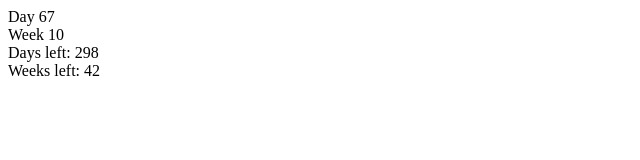
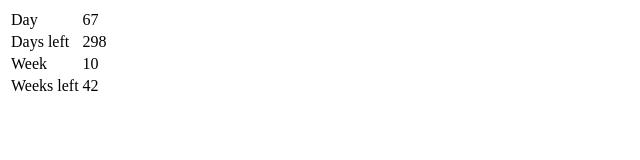
Before and after one commit to wooken/countdown, a plain HTML site: page docs/index.html in a window 1280 px wide. Shown: the whole page, without its empty margins (0-640 px from the left). Drawn offline with Linux system fonts and the light colour scheme.

Commit message:
Organize into a table

```diff
--- a/docs/index.html
+++ b/docs/index.html
@@ -4,21 +4,39 @@
         <title>Countdown until World Domination</title>
     </head>
     <body>
-        <div>
-            Day
-            <script>document.write(days_since())</script>
-        </div>
-        <div>
-            Week
-            <script>document.write(weeks_since())</script>
-        </div>
-        <div>
-            Days left:
-            <script>document.write(days_left())</script>
-        </div>
-        <div>
-            Weeks left:
-            <script>document.write(weeks_left())</script>
-        </div>
+
+        <table>
+            <tr>
+                <td>
+                    Day
+                </td>
+                <td>
+                    <script>document.write(days_since())</script>
+                </td>
+            </tr>
+            <td>
+                Days left
+            </td>
+            <td>
+                <script>document.write(days_left())</script>
+            </td>
+            <tr>
+                <td>
+                    Week
+                </td>
+                <td>
+                    <script>document.write(weeks_since())</script>
+                </td>
+            </tr>
+            <tr>
+                <td>
+                    Weeks left
+                </td>
+                <td>
+                    <script>document.write(weeks_left())</script>
+                </td>
+            </tr>
+        </table>
+
     </body>
 </html>
```
